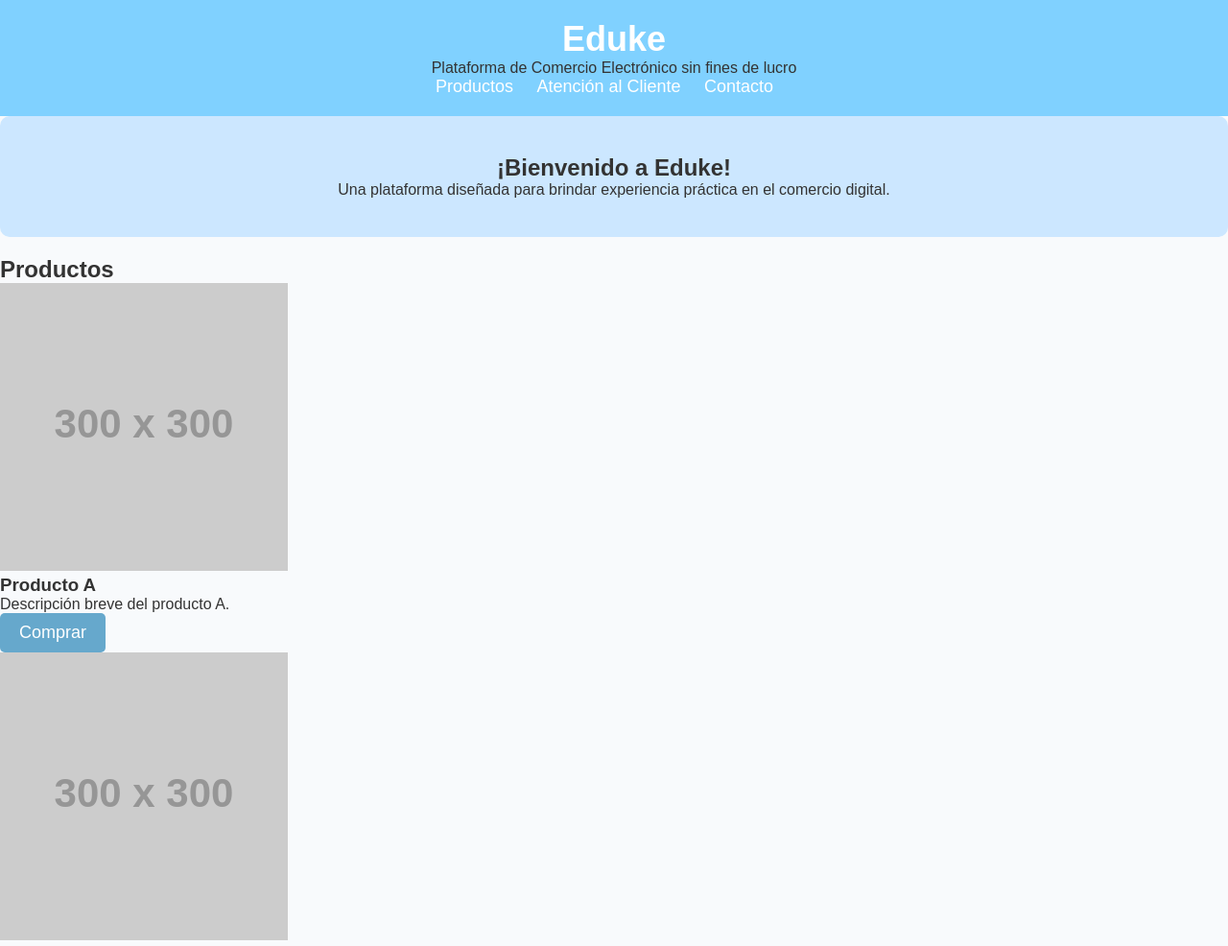
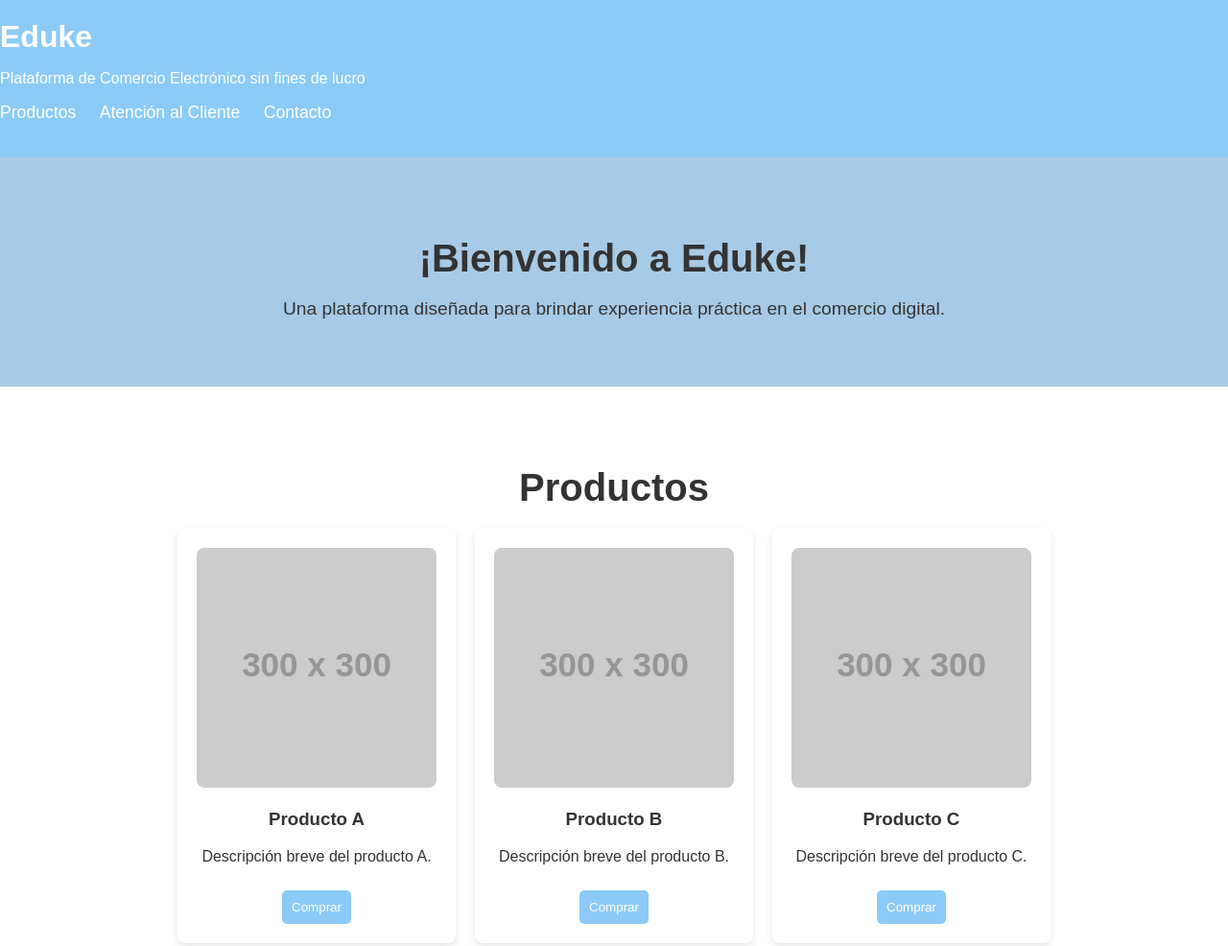
Before and after one commit to B0canegraS/eduke.github.io, a plain HTML site: page index.html in a window 1280 px wide. Shown: the top 986 px of the page at 96% size. Drawn offline with Linux system fonts and the light colour scheme; placeholder pictures from the web are drawn by us.

Commit message:
Update style.css

```diff
--- a/style.css
+++ b/style.css
@@ -1,110 +1,128 @@
-* {
+/* Global Styles */
+body, html {
     margin: 0;
     padding: 0;
-    box-sizing: border-box;
-}
-
-body {
-    font-family: Arial, sans-serif;
-    background-color: #f8fafc;
+    font-family: 'Arial', sans-serif;
+    background-color: #f0f8ff;
     color: #333;
 }
 
-header {
-    background-color: #80d1ff;
-    padding: 20px 0;
-    text-align: center;
+a {
+    text-decoration: none;
+    color: #333;
 }
 
-header h1 {
-    color: white;
-    font-size: 36px;
+header, footer {
+    background-color: #8ccbf8;
+    padding: 20px 0;
+    color: #fff;
 }
 
-nav ul {
-    list-style: none;
+.navbar .logo h1 {
+    font-size: 2em;
+    margin: 0;
+    font-weight: bold;
+}
+
+.navbar nav ul {
+    list-style-type: none;
     padding: 0;
 }
 
-nav li {
+.navbar nav ul li {
     display: inline-block;
     margin-right: 20px;
 }
 
-nav a {
+.navbar nav ul li a {
     color: white;
-    text-decoration: none;
-    font-size: 18px;
+    font-size: 1.1em;
 }
 
-nav a:hover {
-    text-decoration: underline;
+/* Hero Section */
+.hero {
+    background-color: #a7cbe6;
+    padding: 50px 0;
+    text-align: center;
 }
 
-main {
-    padding: 40px;
-    background-color: #ffffff;
+.hero h2 {
+    font-size: 2.5em;
+    margin-bottom: 10px;
 }
 
-.hero {
-    background-color: #cce7ff;
-    padding: 40px;
+.hero p {
+    font-size: 1.2em;
+}
+
+/* Products Section */
+#productos {
+    padding: 50px 20px;
+    background-color: #ffffff;
     text-align: center;
-    border-radius: 10px;
+}
+
+#productos h2 {
+    font-size: 2.5em;
     margin-bottom: 20px;
 }
 
-.products-list {
+.productos-container {
     display: flex;
+    justify-content: center;
     gap: 20px;
-    justify-content: center;
 }
 
-.product {
-    background-color: #f0f4f8;
+.producto-card {
+    background-color: #fff;
+    border-radius: 8px;
+    box-shadow: 0 4px 10px rgba(0, 0, 0, 0.1);
+    width: 250px;
     padding: 20px;
     text-align: center;
-    border-radius: 8px;
-    width: 200px;
 }
 
-.product img {
+.producto-card img {
     width: 100%;
-    height: auto;
     border-radius: 8px;
 }
 
-button {
-    background-color: #66a8cc;
+.producto-card button {
+    background-color: #8ccbf8;
+    color: white;
+    border: none;
+    padding: 10px;
+    margin-top: 10px;
+    border-radius: 5px;
+    cursor: pointer;
+}
+
+.producto-card button:hover {
+    background-color: #75a9d3;
+}
+
+/* Customer Support Section */
+#atencion {
+    background-color: #d1e8f6;
+    padding: 50px 20px;
+    text-align: center;
+}
+
+#atencion button {
+    background-color: #8ccbf8;
     color: white;
     border: none;
     padding: 10px 20px;
+    border-radius: 5px;
+    font-size: 1.2em;
     cursor: pointer;
-    font-size: 18px;
-    border-radius: 5px;
 }
 
-button:hover {
-    background-color: #4e8ba2;
+#atencion button:hover {
+    background-color: #75a9d3;
 }
 
-form {
-    display: flex;
-    flex-direction: column;
-    width: 300px;
-    margin: 0 auto;
+/* Footer */
+footer .footer-content {
+    text-align: center;
 }
-
-form input, form textarea {
-    padding: 10px;
-    margin: 10px 0;
-    border: 1px solid #ccc;
-    border-radius: 5px;
-}
-
-footer {
-    background-color: #80d1ff;
-    padding: 20px;
-    text-align: center;
-    color: white;
-}
```
